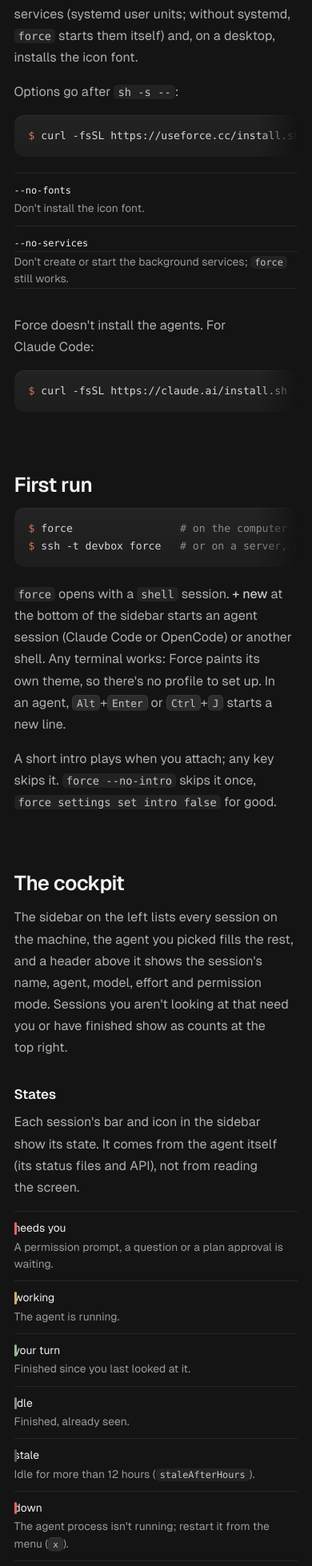
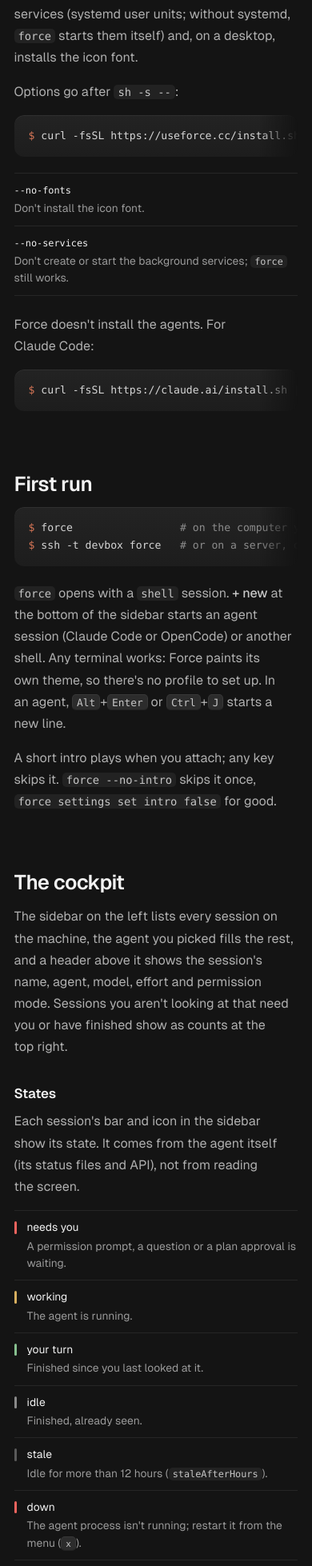
Before and after one commit to MatAdam333/force, a plain HTML site: page website/docs.html in a window 390 px wide. Shown: the part 833-2791 px from the top of the page at 80% size. Drawn offline with Linux system fonts and the light colour scheme.

Commit message:
Docs on phones: the state bars sit beside the names, and each table ends with one line

```diff
--- a/website/docs.css
+++ b/website/docs.css
@@ -75,9 +75,12 @@
   .ref tbody tr { display: grid; padding: 10px 0; border-top: 1px solid #262626; }
   .ref tbody th, .ref tbody td { border: 0; padding: 0; width: auto; white-space: normal; }
   .ref tbody td { margin-top: 2px; }
+  .ref tbody tr:last-child th, .ref tbody tr:last-child td { border-bottom: 0; }   /* the closing line goes under the row */
+  .ref tbody tr:last-child { border-bottom: 1px solid #262626; }
   .ref td:nth-child(2):not(:last-child) { white-space: normal; padding-right: 0; color: #7a7a7a; }
   .ref thead { display: none; }
   .states tbody th::before { top: 3px; bottom: 3px; }
+  .ref.states tbody th, .ref.states tbody td { padding-left: 16px; }   /* room for the bar (the reset above zeroes it) */
 }
 
 /* a single-column page (privacy): the docs column without the contents list */
```
